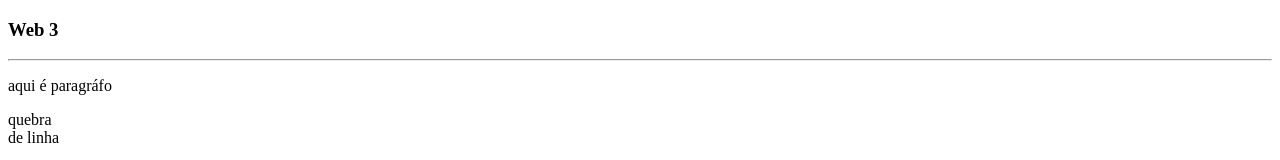
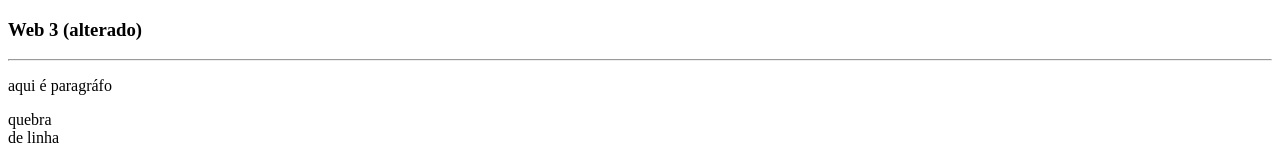
Before and after one commit to FabianoVaz/web1_2025.1, a plain HTML site: page Aula-01/index.html in a window 1280 px wide. Shown: the top 160 px of the page. Drawn offline with Linux system fonts and the light colour scheme.

Commit message:
Update index.html

```diff
--- a/Aula-01/index.html
+++ b/Aula-01/index.html
@@ -6,7 +6,7 @@
     <title>Aula 01 - Principais Tags</title>
 </head>
 <body>
-    <h3>Web 3</h3> <!-- Header 3 -->
+    <h3>Web 3 (alterado)</h3> <!-- Header 3 -->
     <hr/> <!-- Horizontal Row -->
 
     <!-- Parágrafo-->
```
